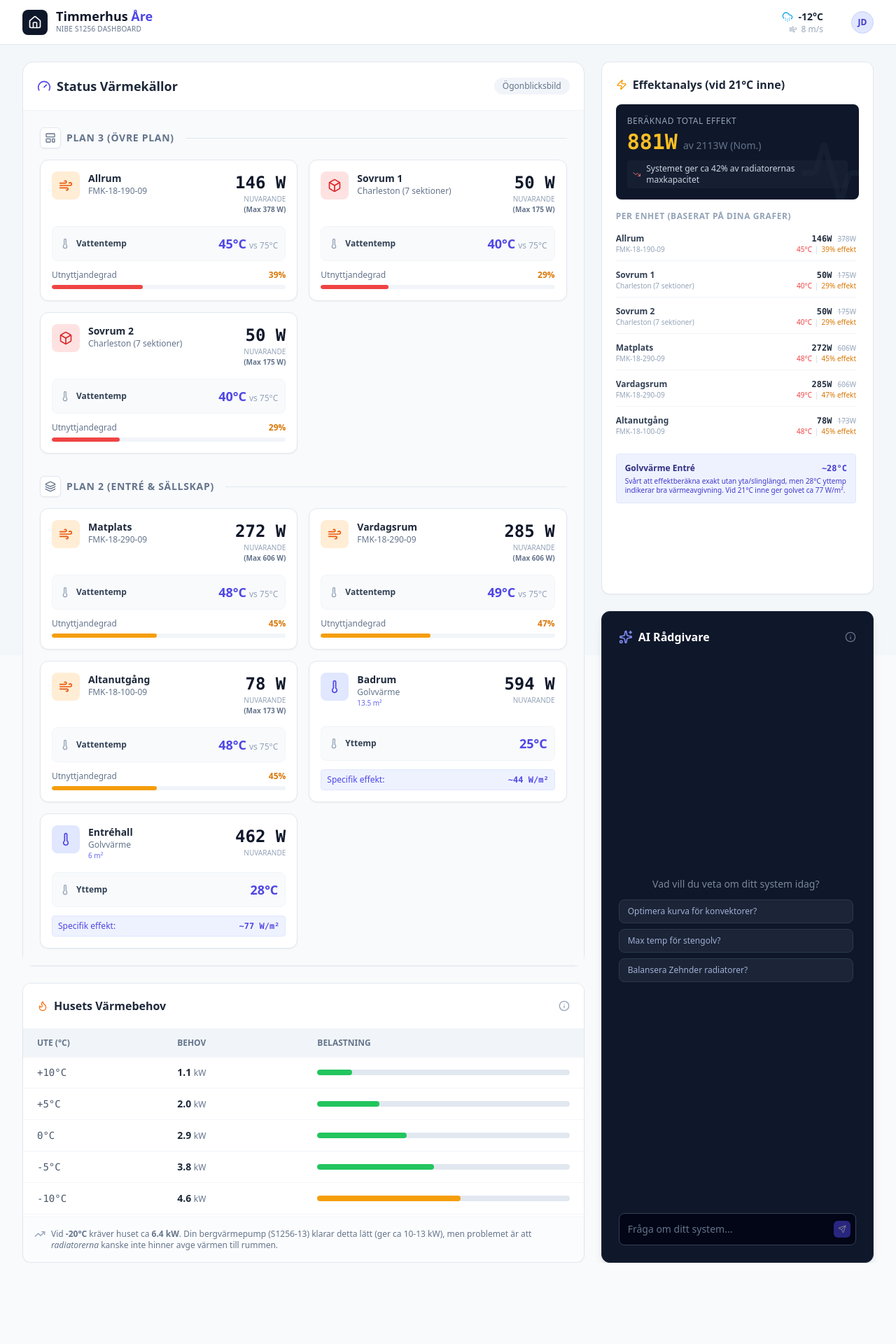
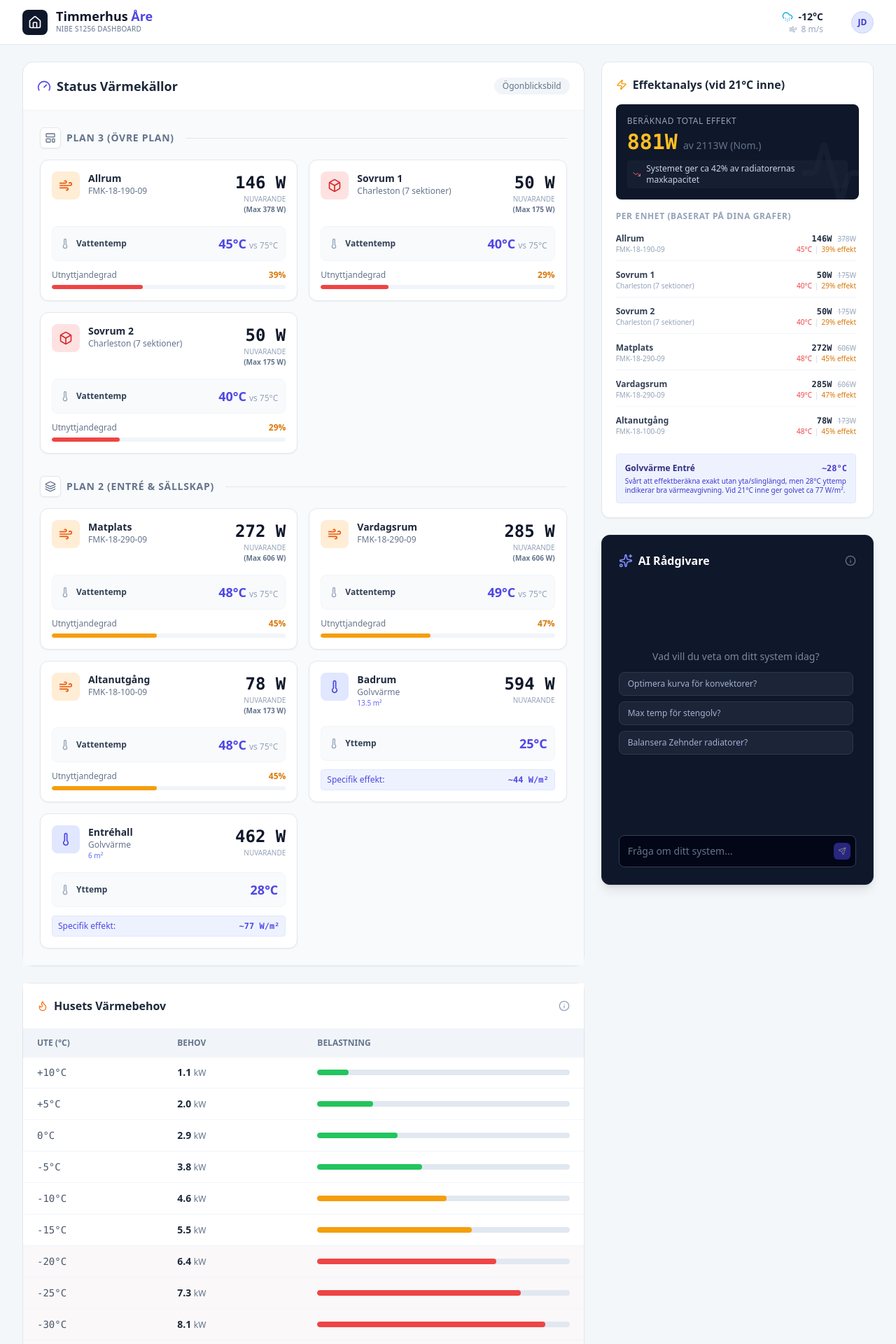
Before and after one commit to niclassoderbergs/nibe1256, a React (Vite) app: page / in a window 1280 px wide. Shown: the top 1920 px of the page at 70% size. Before the commit the page ends 1804 px from the top, so only its background shows below. Built offline with nearby package versions, Linux system fonts and the light colour scheme.

Commit message:
feat: Adjust layout and temperature range for heat demand
Remove fixed height constraints from dashboard grid and widgets to allow them to expand naturally.
Extend the calculated outdoor temperature range for the heat demand table to -35°C to better represent extreme conditions.

```diff
--- a/App.tsx
+++ b/App.tsx
@@ -47,25 +47,26 @@ const App: React.FC = () => {
       <main className="max-w-[1600px] mx-auto px-4 sm:px-6 lg:px-8 pt-6">
 
         {/* DASHBOARD GRID */}
-        <div className="grid grid-cols-1 xl:grid-cols-12 gap-6 h-[calc(100vh-120px)] min-h-[800px]">
+        {/* Removed fixed height so widgets can expand naturally */}
+        <div className="grid grid-cols-1 xl:grid-cols-12 gap-6">
 
             {/* COLUMN 1: Main Data Grid - Takes 8/12 width on large screens */}
-            <div className="xl:col-span-8 flex flex-col gap-6 h-full">
-                <div className="flex-1 min-h-[500px]">
+            <div className="xl:col-span-8 flex flex-col gap-6">
+                <div className="min-h-[500px]">
                     <EmitterOverview />
                 </div>
                 {/* House Specs / Heat Demand Table */}
-                <div className="h-[400px]">
+                <div>
                     <HeatDemandTable />
                 </div>
             </div>
 
             {/* COLUMN 2: Sidebar Stats & AI - Takes 4/12 width */}
-            <div className="xl:col-span-4 flex flex-col gap-6 h-full">
-                <div className="h-[45%]">
+            <div className="xl:col-span-4 flex flex-col gap-6">
+                <div className="min-h-[400px]">
                     <PowerAnalysis />
                 </div>
-                <div className="h-[55%]">
+                <div className="min-h-[500px]">
                     <AiAdvisor />
                 </div>
             </div>
--- a/components/HeatDemandTable.tsx
+++ b/components/HeatDemandTable.tsx
@@ -4,17 +4,17 @@ import { calculateHousePowerDemand } from '../utils/heatingPhysics';
 import { Flame, Info, TrendingUp } from 'lucide-react';
 
 export const HeatDemandTable: React.FC = () => {
-  // Generate temperature steps: 10, 5, 0, -5 ... -30
+  // Generate temperature steps: 10, 5, 0, -5 ... -35
   const steps = [];
-  for (let t = 10; t >= -30; t -= 5) {
+  for (let t = 10; t >= -35; t -= 5) {
     steps.push(t);
   }
 
-  // Calculate max demand for bar chart scaling (at -30)
-  const maxDemand = calculateHousePowerDemand(-30);
+  // Calculate max demand for bar chart scaling (at -35)
+  const maxDemand = calculateHousePowerDemand(-35);
 
   return (
-    <div className="bg-white rounded-xl shadow-sm border border-slate-200 flex flex-col h-full overflow-hidden">
+    <div className="bg-white rounded-xl shadow-sm border border-slate-200 flex flex-col">
       <div className="p-5 border-b border-slate-100 flex justify-between items-center bg-white">
         <h2 className="text-base font-semibold text-slate-800 flex items-center gap-2">
           <Flame className="w-4 h-4 text-orange-500" />
@@ -28,7 +28,7 @@ export const HeatDemandTable: React.FC = () => {
         </div>
       </div>
 
-      <div className="flex-1 overflow-auto bg-slate-50 p-0">
+      <div className="bg-slate-50 p-0">
         <table className="w-full text-sm text-left">
             <thead className="text-xs text-slate-500 uppercase bg-slate-100 font-medium sticky top-0 shadow-sm z-10">
                 <tr>
```
